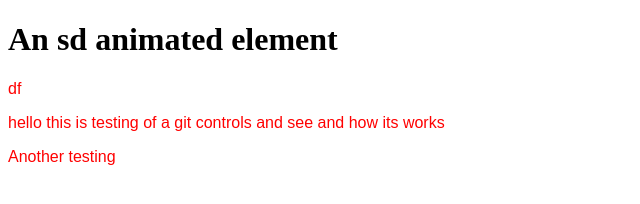
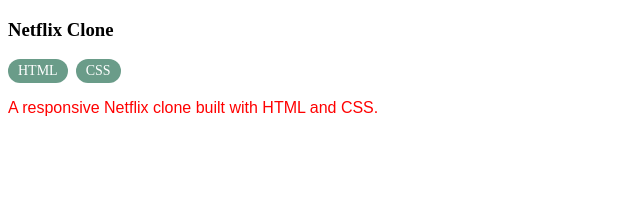
Before and after one commit to harsh120631/Personal-protfolio, a website built with Parcel: page index.html in a window 1280 px wide. Shown: the whole page, without its empty margins (0-640 px from the left). Built offline with nearby package versions, Linux system fonts and the light colour scheme.

Commit message:
checking

```diff
--- a/index.html
+++ b/index.html
@@ -10,9 +10,14 @@
 
 </head>
 <body>
-    <h1 class="animate__animated animate__bounce animate__delay-2s">An sd animated element</h1>
-    <p class="animate__animated animate__repeat-1">df</p>
-    <p>hello this is testing of a git controls and see and how its works</p>
-    <p>Another testing</p>
+    <div class="project-card">
+        <h3>Netflix Clone</h3>
+        <div class="tech-stack">
+          <span>HTML</span>
+          <span>CSS</span>
+        </div>
+        <p>A responsive Netflix clone built with HTML and CSS.</p>
+      </div>
+
 </body>
 </html>
--- a/src/sass/base/_base.scss
+++ b/src/sass/base/_base.scss
@@ -1 +1,16 @@
 // this file  include such as reset style for html and body element selector and so this also include a varialbe ffor scss
+
+.tech-stack {
+    display: flex;
+    gap: 8px;
+    margin: 8px 0;
+  }
+
+  .tech-stack span {
+    background-color: #6A9C89; /* Or your chosen color */
+    color: #fff;
+    padding: 4px 10px;
+    border-radius: 12px;
+    font-size: 14px;
+    font-weight: 500;
+  }
```
Also changed, not shown: dist/index.html, 2 other files.
